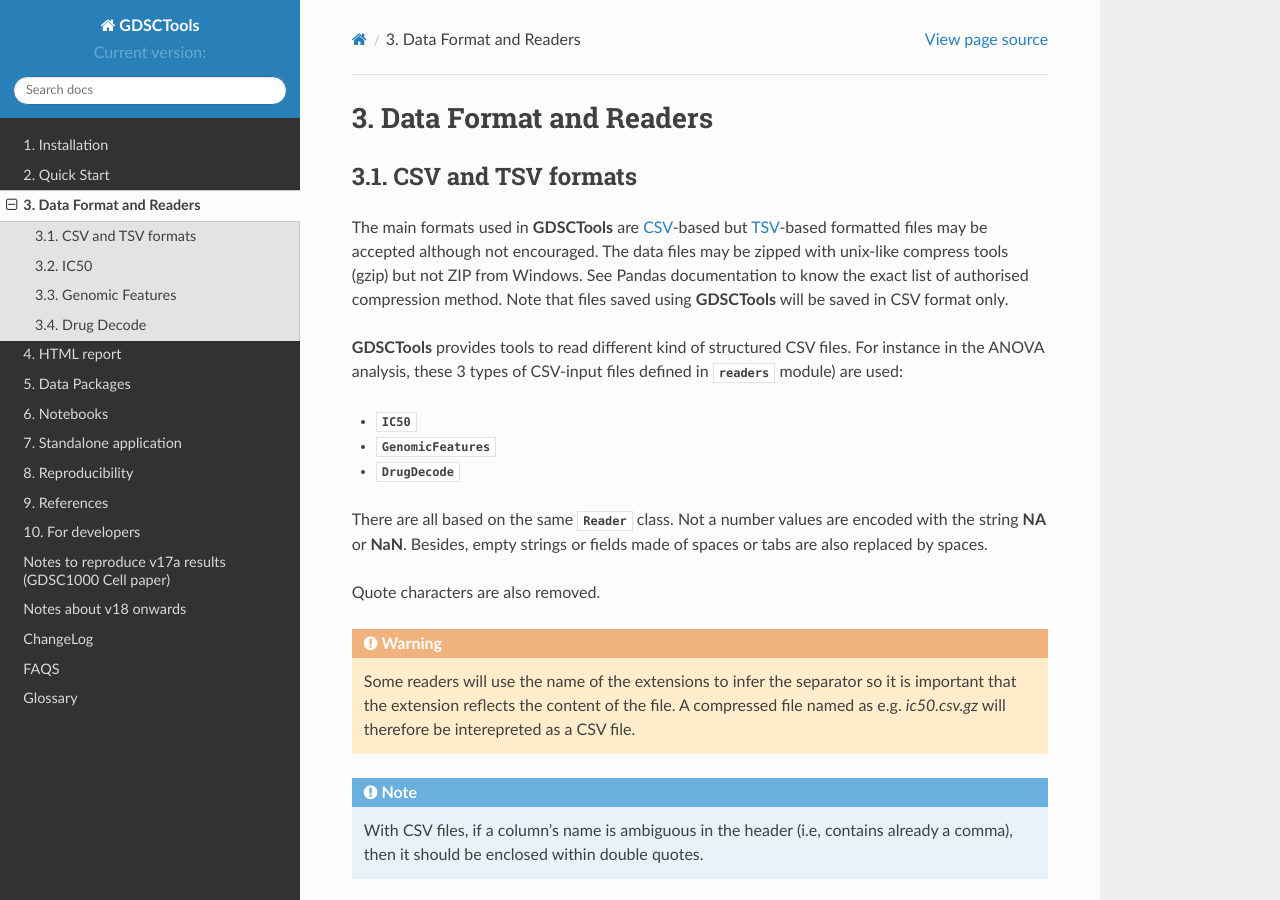
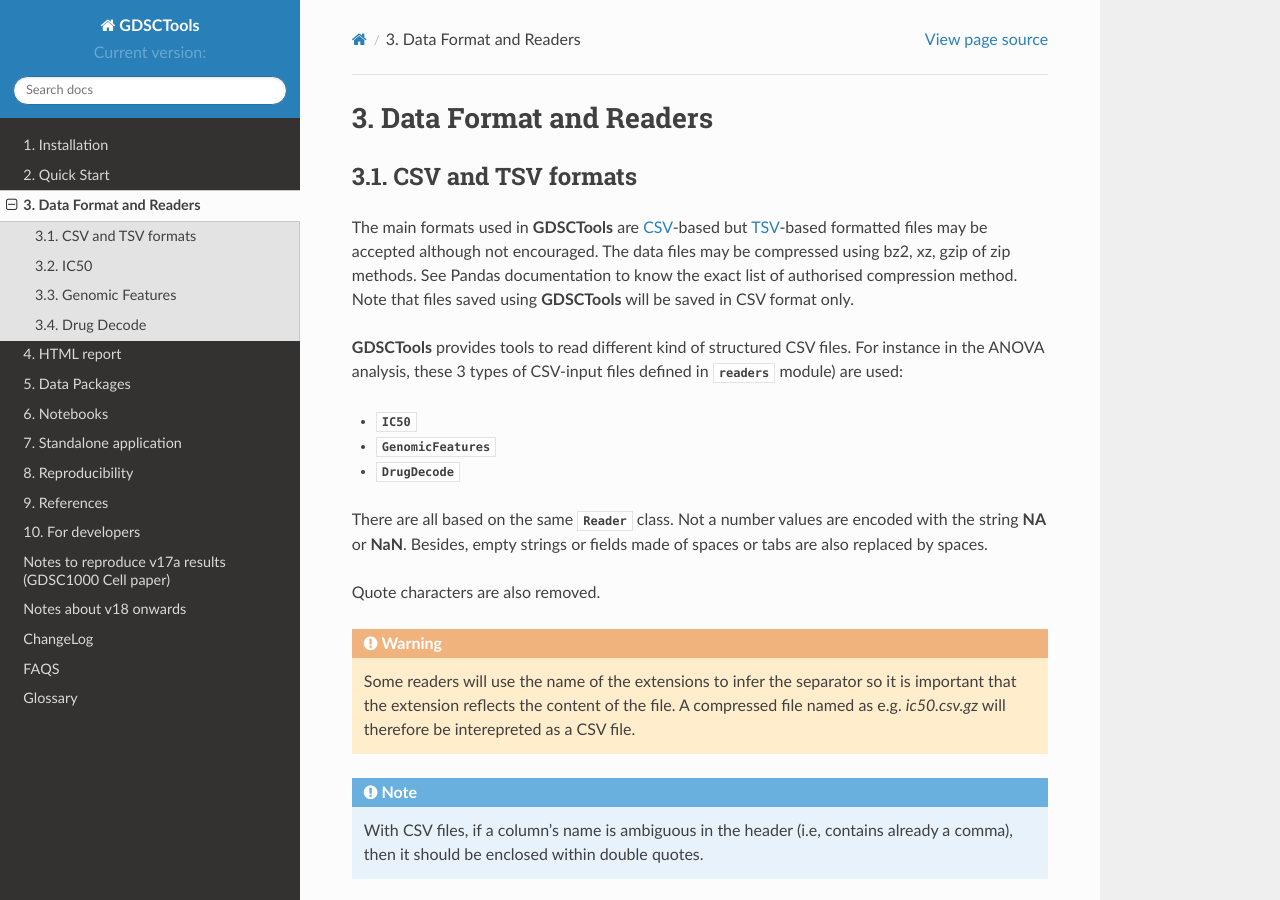
Before and after one commit to CancerRxGene/gdsctools, a Sphinx documentation site: the page built from doc/source/data.rst, in a window 1280 px wide and 900 px high. Built offline with Sphinx 7.4.7 and the Read the Docs theme 2.0.0, drawn with Linux system fonts in a browser that asks for light colours; formulas are drawn with MathJax 3; pages that are not in the unit, such as notebooks, are missing from menus; the version number could not be read and is left out.

Commit message:
update doc

```diff
--- a/doc/source/data.rst
+++ b/doc/source/data.rst
@@ -7,7 +7,7 @@
 
 CSV and TSV formats
 --------------------
-The main formats used in **GDSCTools** are :term:`CSV`-based but :term:`TSV`-based formatted files may be accepted although not encouraged. The data files may be zipped with unix-like compress tools (gzip) but not ZIP from Windows. See Pandas documentation to know the exact list of authorised compression method. Note that files saved using **GDSCTools** will be saved in CSV format only.
+The main formats used in **GDSCTools** are :term:`CSV`-based but :term:`TSV`-based formatted files may be accepted although not encouraged. The data files may be compressed using bz2, xz, gzip of zip methods. See Pandas documentation to know the exact list of authorised compression method. Note that files saved using **GDSCTools** will be saved in CSV format only.
 
 **GDSCTools** provides tools to read different kind of structured CSV files. For
 instance in the ANOVA analysis, these 3 types of CSV-input files defined in :mod:`~gdsctools.readers` module) are used:
```
